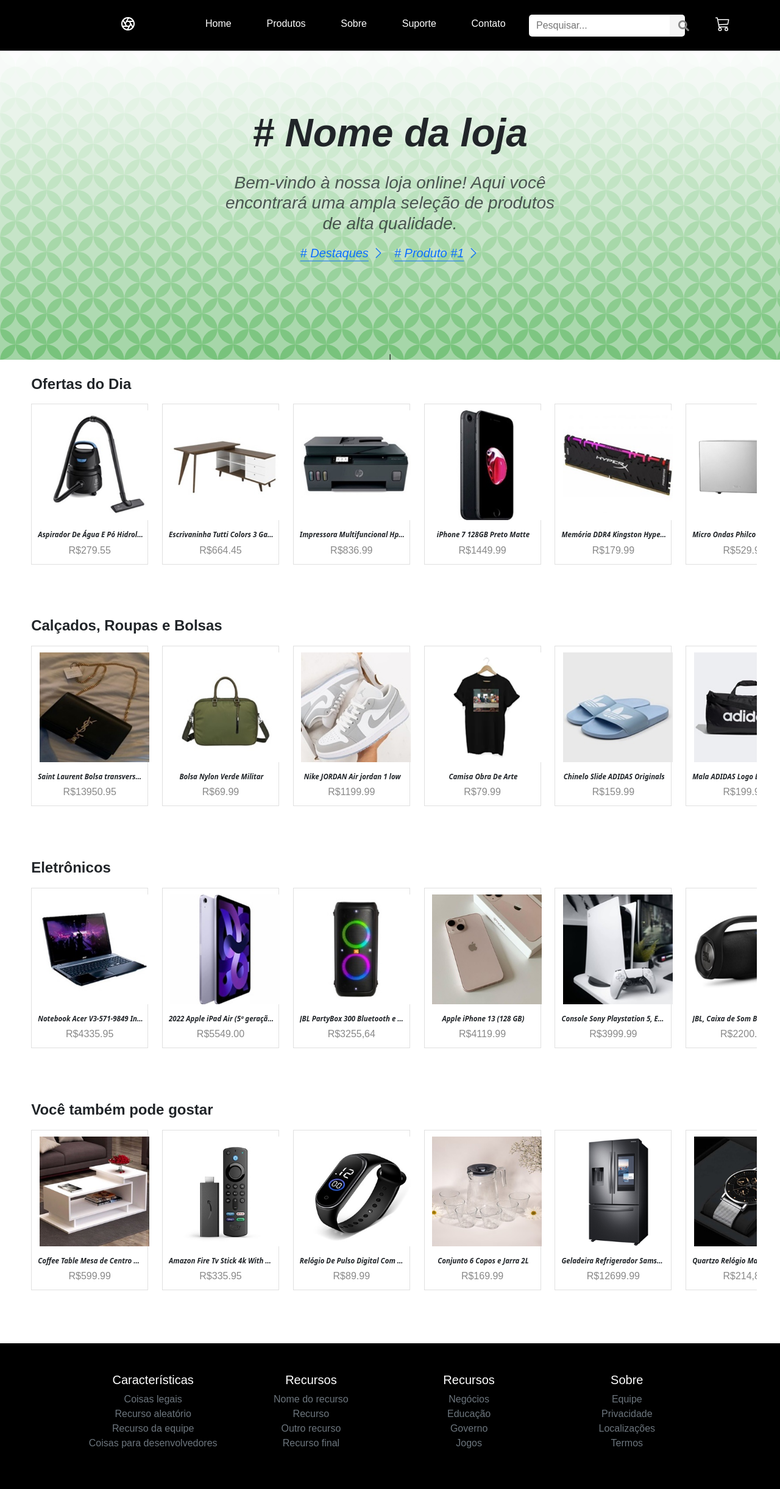
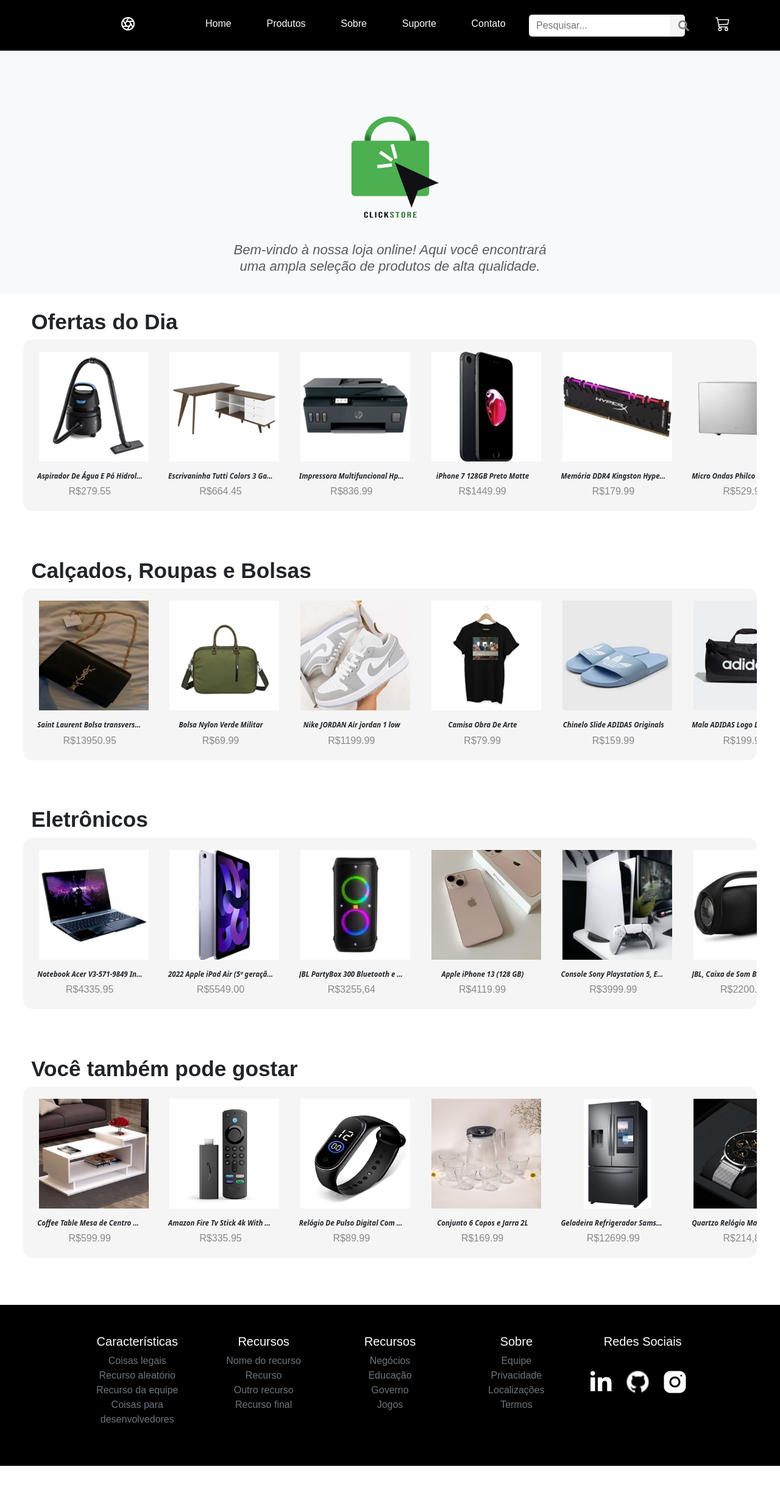
Before and after one commit to gu1lh3rm3s0rd1/ClickStore, a plain HTML site: page index.html in a window 1280 px wide. Shown: the whole page at 61% size. After the commit the page ends 2404 px from the top, so only its background shows below. Drawn offline with nearby package versions, Linux system fonts and the light colour scheme.

Commit message:
Alterando baner index.html

```diff
--- a/css/media.css
+++ b/css/media.css
@@ -1,9 +1,5 @@
 /* Tela pequena (smartphones) */
 @media screen and (max-width: 425px) {
-  #scroll-span {
-    font-size: 25px;
-  }
-
   .roww {
     display: grid;
     text-align: center;
@@ -64,7 +60,6 @@
   .b-left-radius-1 {
     border-radius: 1vw 0vw 0vw 1vw;
   }
-
 
   .pd-left-2 {
     padding-left: 2vw;
@@ -179,14 +174,25 @@
     align-items: center;
     margin-top: 4vw;
   }
+
+  .social-media {
+    margin-top: 0;
+    display: flex;
+    gap: 18px;
+    align-content: center;
+    justify-content: center;
+    align-items: center;
+  }
+
+  .social-media-img {
+    margin-right: 0;
+    width: 35px;
+    height: 35px;
+  }
 }
 
 /* Tela média (tablets) */
 @media screen and (min-width: 430px) and (max-width: 768px) {
-  #scroll-span {
-    font-size: 25px;
-  }
-
   .container {
     width: 95%;
   }
@@ -236,7 +242,6 @@
   .b-left-radius-1 {
     border-radius: 1vw 0vw 0vw 1vw;
   }
-
 
   .pd-left-2 {
     padding-left: 2vw;
@@ -346,22 +351,42 @@
   }
 
   .roww {
-    padding: 0vw 8vw;
+    padding: 0vw 2vw;
   }
 
   fontt {
-    font-size: 1.1rem;
+    font-size: 17px;
+  }
+
+  .social-media {
+    margin-top: 0;
+    display: grid;
+    gap: 8px;
+  }
+
+  .social-media-img {
+    margin-right: 0;
+    width: 35px;
+    height: 35px;
   }
 }
 
 /* Tela média/grande (laptops e desktops) */
 @media screen and (min-width: 769px) and (max-width: 1400px) {
-  #scroll-span {
-    font-size: 25px;
+  #busca {
+    margin-left: 3vw;
   }
 
-  #busca {
-    margin-left: 3vw;
+  #baner {
+    height: 31vw;
+  }
+
+  .fit-logo {
+    padding: 0;
+    margin-top: 1rem;
+    margin-bottom: 0;
+    margin-left: auto;
+    margin-right: auto;
   }
 
   .mg-gui {
@@ -393,7 +418,7 @@
   }
 
   .tituloProd {
-    font-size: 1.5rem;
+    font-size: 2.2rem;
   }
 
   aside {
@@ -416,11 +441,24 @@
     gap: 5.5vw;
   }
 
-  .baner {
-    height: 39.5vw;
-  }
-
   .roww {
     padding: 0vw 9.5vw;
   }
+
+  .social-media-img {
+    margin-right: 1rem;
+    width: 45px;
+    height: 45px;
+  }
+
+  .logo {
+    width: 185px;
+    height: 185px;
+  }
+
+  .font {
+    font-style: italic;
+    font-size: 22px;
+    /* width: 100%; */
+  }
 }
--- a/css/product.css
+++ b/css/product.css
@@ -27,7 +27,7 @@
   margin-top: calc(-1 * var(--bs-gutter-y));
 }
 
-.icon-link>.bi {
+.icon-link > .bi {
   width: 0.75em;
   height: 0.75em;
 }
@@ -78,12 +78,12 @@
   background-color: #e5e5e5;
 }
 
-.flex-equal>* {
+.flex-equal > * {
   flex: 1;
 }
 
 @media (min-width: 768px) {
-  .flex-md-equal>* {
+  .flex-md-equal > * {
     flex: 1;
   }
 }
@@ -109,3 +109,36 @@
   content: "←";
   margin-left: 5px;
 }
+
+.social-media {
+  margin-top: 2rem;
+  display: flex;
+  align-content: center;
+  justify-content: center;
+  align-items: center;
+}
+
+.social-media-img {
+  margin-right: 1rem;
+  width: 2.5rem;
+}
+
+.social-media-img-none {
+  margin-right: 0;
+}
+
+.main-container {
+  max-width: 120rem;
+  margin: auto;
+  width: 92%;
+}
+
+.main-footer__upper {
+  display: flex;
+  justify-content: space-between;
+  padding: 6rem 0;
+}
+
+.main-footer__row {
+  width: 100%;
+}
--- a/css/style.css
+++ b/css/style.css
@@ -131,6 +131,11 @@ i {
   text-align: center;
 }
 
+.logo {
+  width: 350px;
+  height: 350px;
+}
+
 .btn {
   background-color: #4caf50;
   color: white;
@@ -175,11 +180,6 @@ i {
   font-style: italic;
 }
 
-.baner {
-  height: 43.5vw;
-  width: 100%;
-}
-
 .background {
   background-color: black;
   color: #fff;
@@ -202,6 +202,8 @@ main {
 
 #baner {
   display: block;
+  background: #f5f5f5;
+  width: 100%;
 }
 
 .caixa-prod {
@@ -272,13 +274,14 @@ input[type="checkbox"] {
   overflow-x: auto;
   margin: 0vw 3vw;
   margin-bottom: 6vw;
+  background-color: #f5f5f5;
+  border-radius: 15px;
 }
 
 .produto-item {
   width: 17vw;
   margin: 10px;
   padding: 10px;
-  border: 1px solid #e0e0e0;
   text-align: center;
   margin-left: 1vw;
   transition: transform 0.3s ease-in-out;
@@ -324,7 +327,6 @@ input[type="checkbox"] {
   border-radius: 1vw 0vw 0vw 1vw;
 }
 
-
 .pd-left-2 {
   padding-left: 2vw;
 }
@@ -339,6 +341,10 @@ input[type="checkbox"] {
 
 .mg-right-0 {
   margin-right: 0;
+}
+
+.mg-t {
+  margin-top: 2rem;
 }
 
 .b-right-radius-1 {
@@ -358,7 +364,7 @@ input[type="checkbox"] {
 
 ::-webkit-scrollbar-thumb {
   background-color: #888;
-  border-radius: 4px;
+  border-radius: 8px;
 }
 
 ::-webkit-scrollbar-thumb:hover {
@@ -370,32 +376,6 @@ input[type="checkbox"] {
 }
 
 /* ;;;;;;;;;;;;;;;;;;;;;;;;;;;;;;;;;;;;;;;;;;;; */
-
-#scroll-span {
-  display: inline-block;
-  animation: scrollAnimation 2s infinite;
-  font-size: 40px;
-  width: 30px;
-  height: 30px;
-  line-height: 30px;
-  text-align: center;
-  color: #000000;
-  cursor: pointer;
-}
-
-@keyframes scrollAnimation {
-  0% {
-    transform: translateY(0);
-  }
-
-  50% {
-    transform: translateY(20px);
-  }
-
-  100% {
-    transform: translateY(0);
-  }
-}
 
 .bi {
   vertical-align: -0.125em;
--- a/index.html
+++ b/index.html
@@ -83,8 +83,8 @@
               </li>
             </ul>
             <ul class="hd-gui navbar-nav flex-grow-1 justify-content-between">
-              <li class="hd-gui nav-item"><a class="nav-link" href="#menu">Home</a></li>
-              <li class="hd-gui nav-item"><a class="nav-link" href="#produto">Produtos</a></li>
+              <li class="hd-gui nav-item"><a class="nav-link" href="#">Home</a></li>
+              <li class="hd-gui nav-item"><a class="nav-link" href="#">Produtos</a></li>
               <li class="hd-gui nav-item"><a class="nav-link" href="#">Sobre</a></li>
               <li class="hd-gui nav-item"><a class="nav-link" href="#">Suporte</a></li>
               <li class="hd-gui nav-item"><a class="nav-link" href="#">Contato</a></li>
@@ -111,25 +111,14 @@
   </header>
 
   <main id="menu">
-    <div id="baner" class="position-relative overflow-hidden text-center bg-body-tertiary baner svg">
-      <div class="col-md-6 p-lg-5 mx-auto my-5">
-        <h1 class="display-3 fw-bold mg-gui font">
-          # Nome da loja
-        </h1>
-        <h3 class="fw-normal text-muted mb-3 font">
+    <div id="baner" class="position-relative overflow-hidden text-center bg-body-tertiary">
+      <div class="col-md-6 p-lg-5 mx-auto my-5 fit-logo">
+        <img class="logo" src="img/logowallpaper.png" alt="" srcset="">
+        <h3 class="fw-normal text-muted mb-3 font mg-t">
           Bem-vindo à nossa loja online! Aqui você encontrará uma ampla seleção de produtos de alta qualidade.
         </h3>
-
-        <div class="d-flex gap-3 justify-content-center lead fw-normal mg-gui">
-          <a class="icon-link font" href="#"># Destaques<svg class="bi">
-              <use xlink:href="#chevron-right" />
-            </svg></a>
-          <a class="icon-link font" href="#"># Produto #1<svg class="bi">
-              <use xlink:href="#chevron-right" />
-            </svg></a>
-        </div>
       </div>
-      <span id="scroll-span">&#8595;</span>
+    </div>
     </div>
   </main>
 
@@ -747,6 +736,20 @@
           </li>
         </ul>
       </div>
+      <div class="col-md wd-gui">
+        <h5 class="fontt">Redes Sociais</h5>
+        <div class="social-media">
+          <a href="https://www.linkedin.com/mwlite/in/guilherme-benjamim-sordi-ba04551a1" target="_blank">
+            <img src="img/linkedin-ico.png" class="social-media-img" alt="" />
+          </a>
+          <a href="https://github.com/gu1lh3rm3s0rd1?tab=repositories" target="_blank">
+            <img src="img/github-ico.png" class="social-media-img" alt="" />
+          </a>
+          <a href="https://www.instagram.com/guilhermesordi_/" target="_blank">
+            <img src="img/insta-ico.png" class="social-media-img social-media-img-none" alt="" />
+          </a>
+        </div>
+      </div>
     </div>
   </footer>
 
@@ -788,15 +791,6 @@
       );
     });
 
-    var scrollSpan = document.getElementById('scroll-span');
-
-    scrollSpan.addEventListener('click', function () {
-      window.scrollTo({
-        top: document.documentElement.scrollHeight,
-        behavior: 'smooth'
-      });
-    });
-
     $(document).ready(function () {
       $("#btn-filtros").click(function () {
         $("#filtros").toggleClass("hidden");
```
Also changed, not shown: img/github-ico.png (added), img/insta-ico.png (added), img/linkedin-ico.png (added), img/logowallpaper.png (added).
